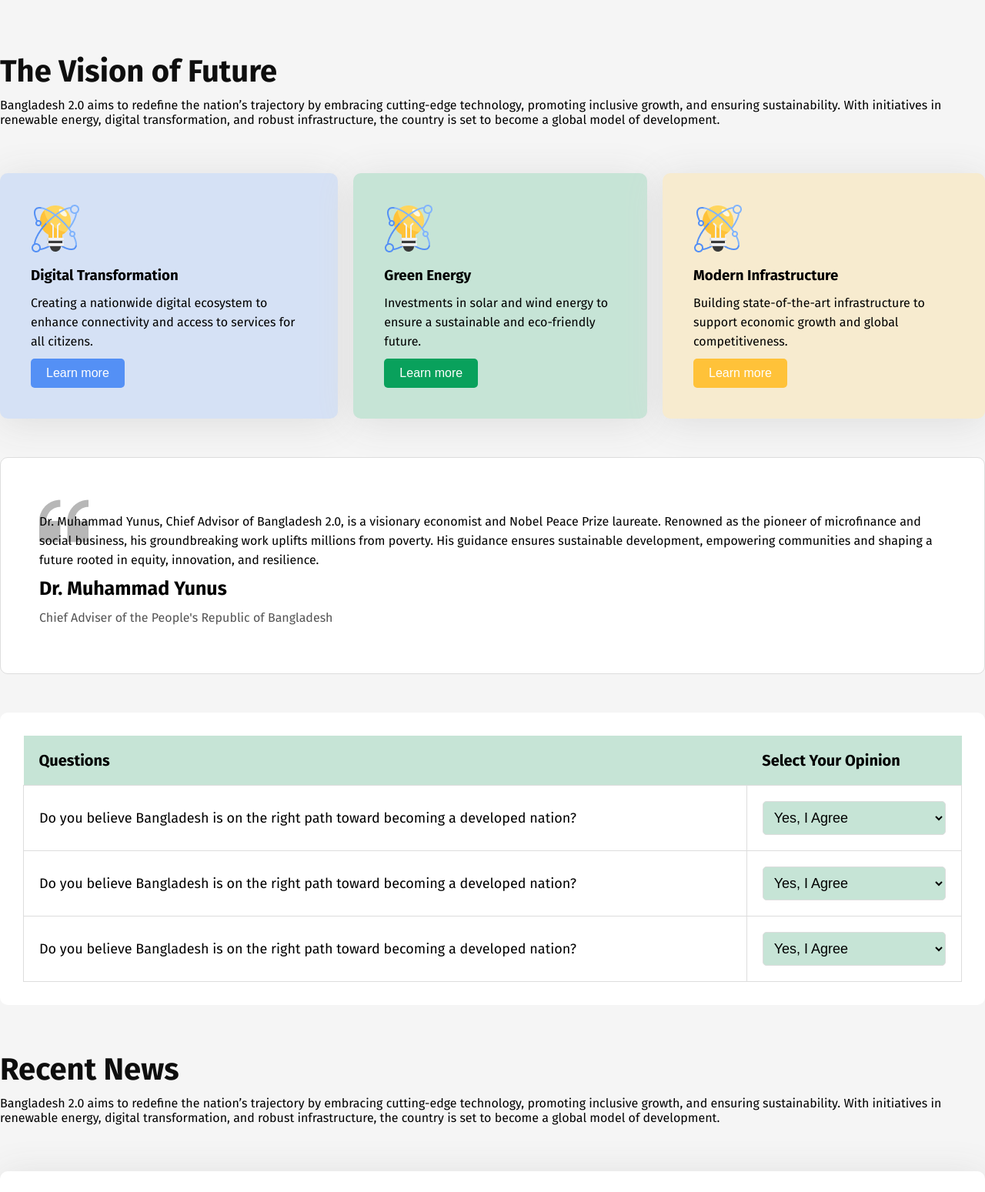
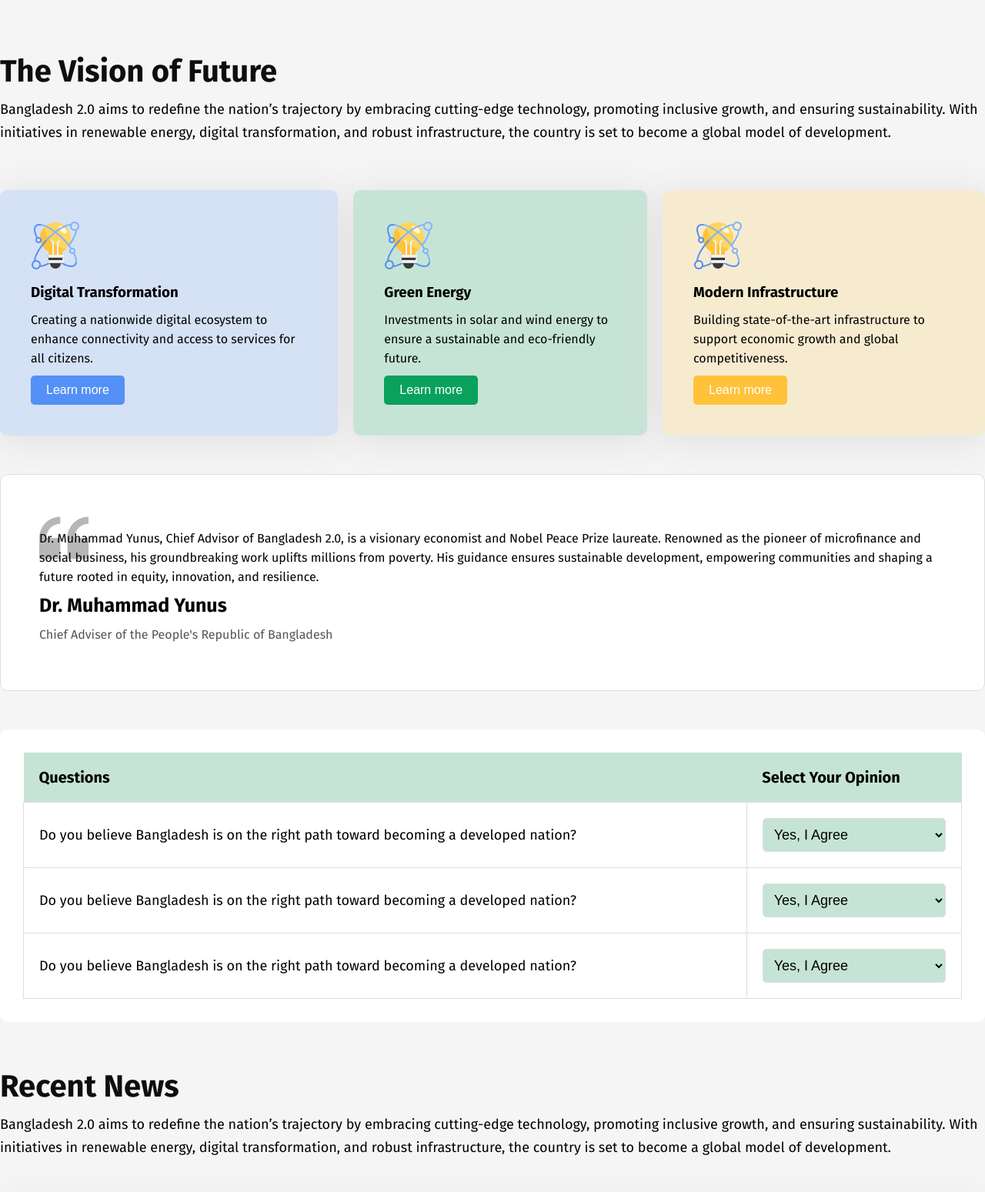
Before and after one commit to faisalchowdhury/ph_first_assignment_source_file, a plain HTML site: page index.html in a window 1280 px wide. Shown: the part 1240-2789 px from the top of the page at 77% size. Drawn offline with Linux system fonts and the light colour scheme.

Commit message:
Finalize the project

```diff
--- a/css/style.css
+++ b/css/style.css
@@ -125,6 +125,10 @@ header {
     gap: 20px;
 }
 
+.vision_area > p {
+    font-size: 18px;
+    line-height: 30px;
+}
 .vision_items .vision {
     padding: 40px;
     border-radius: 10px;
@@ -240,6 +244,10 @@ table thead tr {
 
 /* Recent News Area */
 
+.recent_news > p {
+   font-size: 18px;
+   line-height: 30px;
+}
 .news_wrapper .news1 ,.news2 ,.news3  {
     padding: 30px;
     background: white;
@@ -267,7 +275,10 @@ table thead tr {
 }
 
 /* Donate area  */
-
+.donate_intro > p {
+    font-size: 18px;
+    line-height: 30px;
+}
 .donate_wrapper {
     width: 1100px;
     margin: 50px auto;
```
